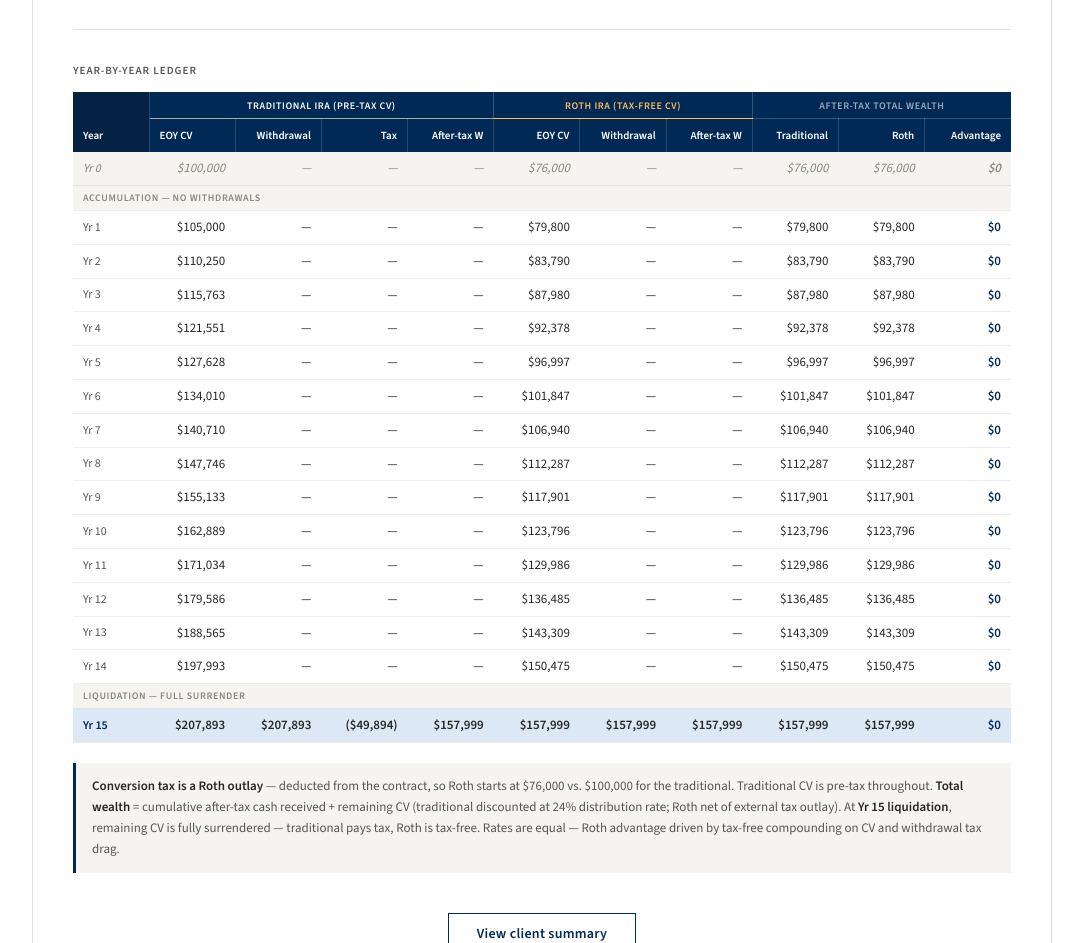
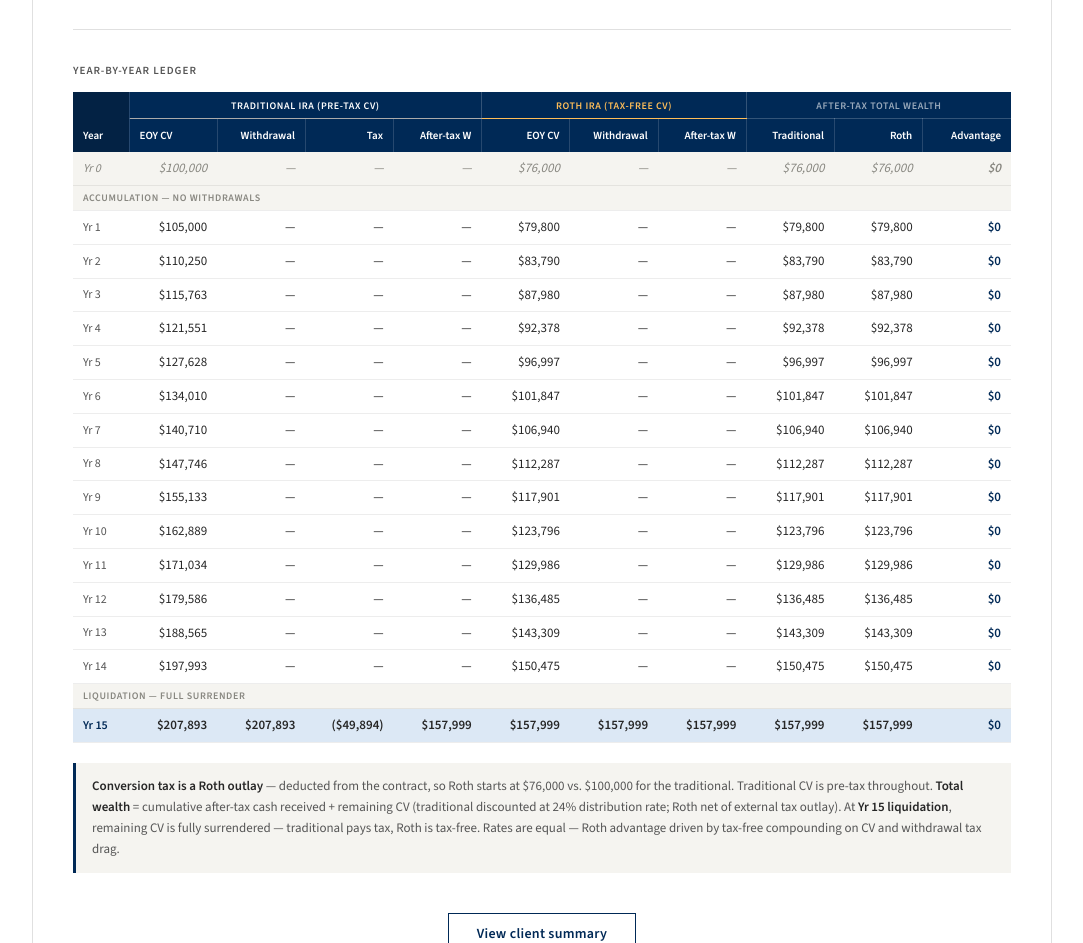
Before and after one commit to LifeInnovators/roth-conversion, a plain HTML site: page index.html in a window 1280 px wide. Shown: the part 1434-2377 px from the top of the page, without its empty margins (98-1181 px from the left). Drawn offline with nearby package versions, Linux system fonts and the light colour scheme.

Commit message:
Adjust table minimum width and header styles

```diff
--- a/index.html
+++ b/index.html
@@ -586,9 +586,9 @@
     #tae-roth-calc .swatch.dashed { background: repeating-linear-gradient(90deg, #aaa 0, #aaa 4px, transparent 4px, transparent 8px); }
     #tae-roth-calc .chart-wrap { position: relative; width: 100%; height: 280px; margin: 1rem 0 0.5rem; overflow: hidden; }
     #tae-roth-calc .table-wrap { overflow-x: auto; margin-top: 0.5rem; -webkit-overflow-scrolling: touch; }
-    #tae-roth-calc table { width: 100%; border-collapse: collapse; font-size: 13px; table-layout: fixed; min-width: 820px; }
+    #tae-roth-calc table { width: 100%; border-collapse: collapse; font-size: 13px; table-layout: fixed; min-width: 760px; }
     #tae-roth-calc thead th { background: var(--tae-navy); color: #fff; font-weight: 600; font-size: 11px; text-align: right; padding: 8px 10px; border-right: 1px solid rgba(255,255,255,0.15); white-space: nowrap; }
-    #tae-roth-calc thead th:first-child { text-align: left; width: 76px; }
+    #tae-roth-calc thead th:first-child { text-align: left; width: 56px; }
     #tae-roth-calc thead th:last-child  { border-right: none; }
     #tae-roth-calc thead .th-group { text-align: center; font-size: 10px; letter-spacing: 0.06em; text-transform: uppercase; padding: 6px 10px 4px; border-bottom: 1px solid rgba(255,255,255,0.2); border-right: 1px solid rgba(255,255,255,0.2); }
     #tae-roth-calc .th-trad { border-bottom-color: #aaa !important; }
```
